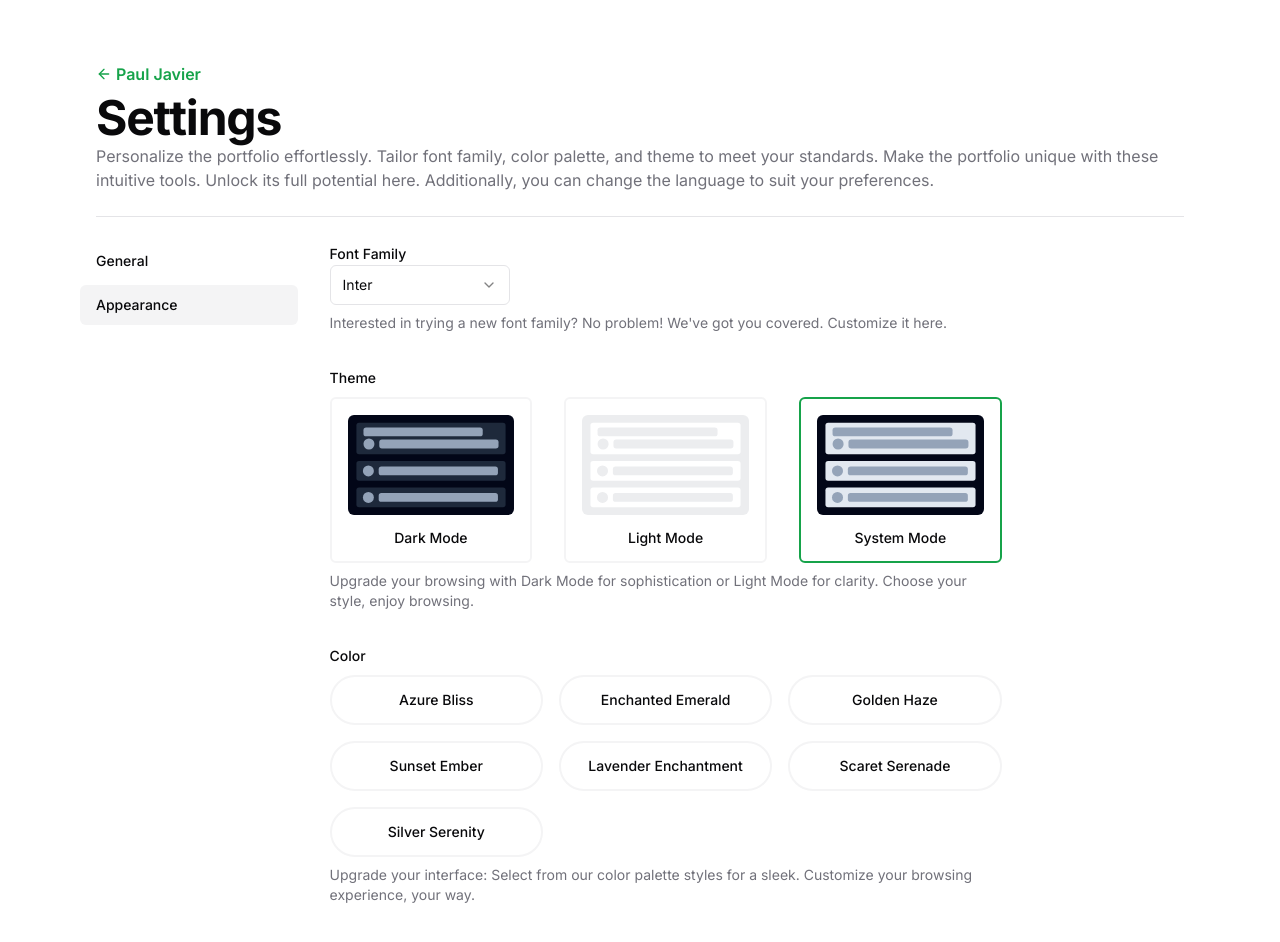
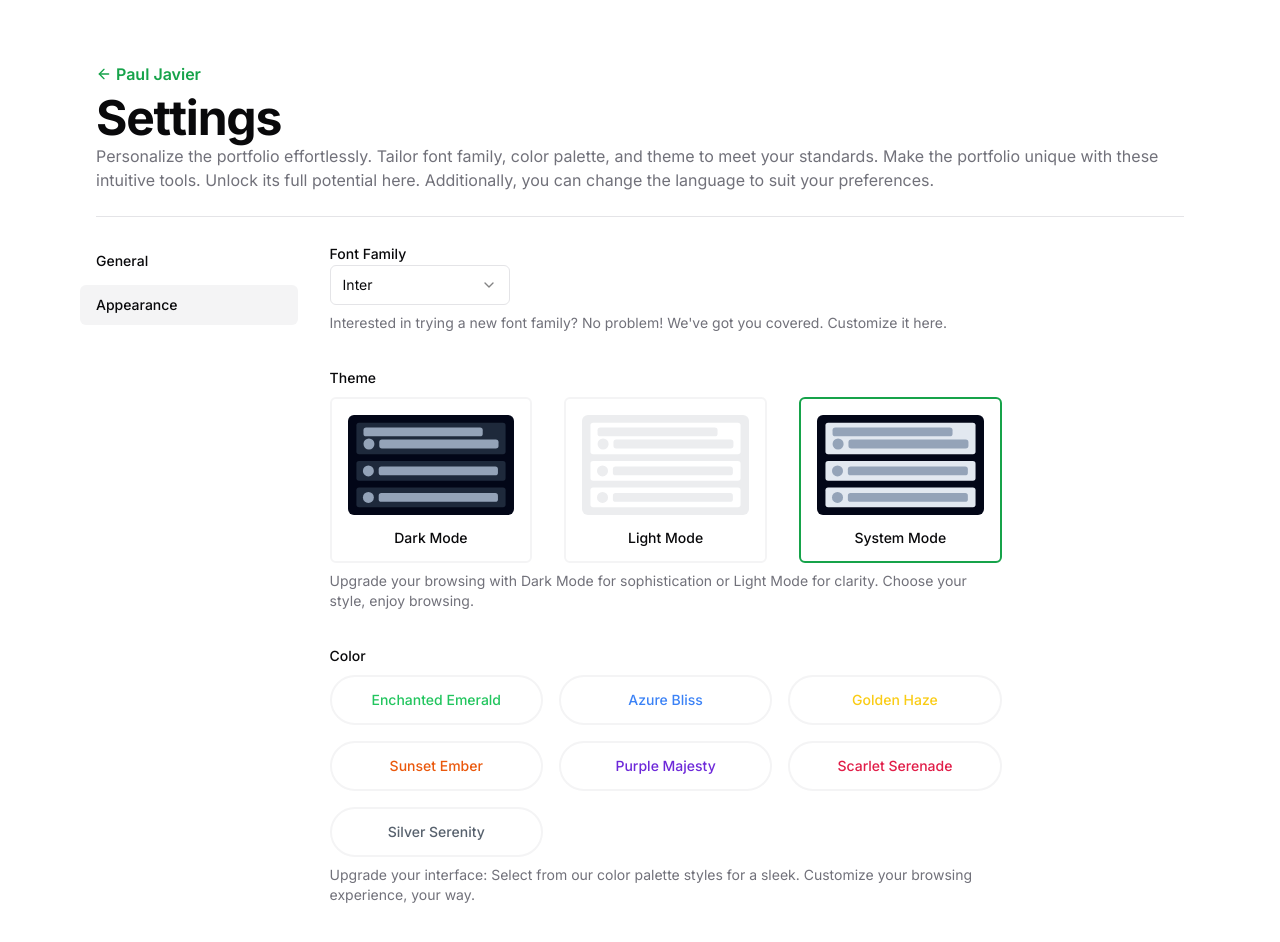
Before and after one commit to javiergenepaul/my-portfolio, a React (Vite) app: page /settings/appearance in a window 1280 px wide. Shown: the top 942 px of the page. Built offline with nearby package versions, Linux system fonts and the light colour scheme; what tailwindcss-debug-screens would draw is missing.

Commit message:
update way of coloring the text since tailwind is not working on deploy

```diff
--- a/src/i18n/locale/en.json
+++ b/src/i18n/locale/en.json
@@ -323,8 +323,8 @@
         "azure": "Azure Bliss",
         "golden": "Golden Haze",
         "sunset": "Sunset Ember",
-        "lavender": "Lavender Enchantment",
-        "scarlet": "Scaret Serenade",
+        "lavender": "Purple Majesty",
+        "scarlet": "Scarlet Serenade",
         "silver": "Silver Serenity"
       },
       "toast": {
@@ -342,7 +342,8 @@
           "general": "Language updated! Cheers to smoother browsing in {{language}}! 🎉🎉🎉"
         }
       }
-    }
+    },
+    "settingsUpdated": "Settings Updated"
   },
   "about": {
     "title": "About Me",
--- a/src/screens/settings/components/appearance-color-options.tsx
+++ b/src/screens/settings/components/appearance-color-options.tsx
@@ -10,7 +10,7 @@ export interface AppearanceColorOptionsInterface {
 export const AppearanceColorOptions = (
   props: AppearanceColorOptionsInterface
 ) => {
-  const { name, value } = props;
+  const { name, value, color } = props;
   return (
     <div>
       <RadioGroupItem
@@ -22,7 +22,9 @@ export const AppearanceColorOptions = (
         htmlFor={value}
         className="flex gap-4 flex-col items-center justify-between text-center rounded-full border-2 border-muted bg-popover p-4 hover:bg-accent hover:text-accent-foreground peer-data-[state=checked]:border-primary [&:has([data-state=checked])]:border-primary"
       >
-        <span className={`text-${value}`}>{name}</span>
+        <span className="" style={{ color: color }}>
+          {name}
+        </span>
       </Label>
     </div>
   );
--- a/src/screens/settings/sub-screen/settings-appearance.tsx
+++ b/src/screens/settings/sub-screen/settings-appearance.tsx
@@ -67,14 +67,14 @@ const THEME_AVAILABLE: ApperanceThemeOptionInterface[] = [
 
 export const COLOR_PALETTE_AVAILABLE: AppearanceColorOptionsInterface[] = [
   {
+    name: translate("settings.color.options.emerald"),
+    value: "emerald",
+    color: "#22C55E",
+  },
+  {
     name: translate("settings.color.options.azure"),
     value: "azure",
     color: "#3B82F6",
-  },
-  {
-    name: translate("settings.color.options.emerald"),
-    value: "emerald",
-    color: "#22C55E",
   },
   {
     name: translate("settings.color.options.golden"),
@@ -117,7 +117,7 @@ export const SettingsAppearance = () => {
     toast({
       variant: "success",
       duration: TOAST_DURATION,
-      title: "Settings Updated",
+      title: translate("settings.settingsUpdated"),
       description: translate("settings.font.toast.success.font", {
         fontName: capitalizeFirstLetter(value),
       }),
@@ -129,7 +129,7 @@ export const SettingsAppearance = () => {
     toast({
       variant: "success",
       duration: TOAST_DURATION,
-      title: "Settings Updated",
+      title: translate("settings.settingsUpdated"),
       description: translate("settings.theme.toast.success.theme", {
         theme: theme,
       }),
@@ -142,7 +142,7 @@ export const SettingsAppearance = () => {
     toast({
       variant: "success",
       duration: TOAST_DURATION,
-      title: "Settings Updated",
+      title: translate("settings.settingsUpdated"),
       description: translate("settings.color.toast.success", {
         color: COLOR_PALETTE_AVAILABLE.find((data) => data.value === color)
           ?.name,
```
